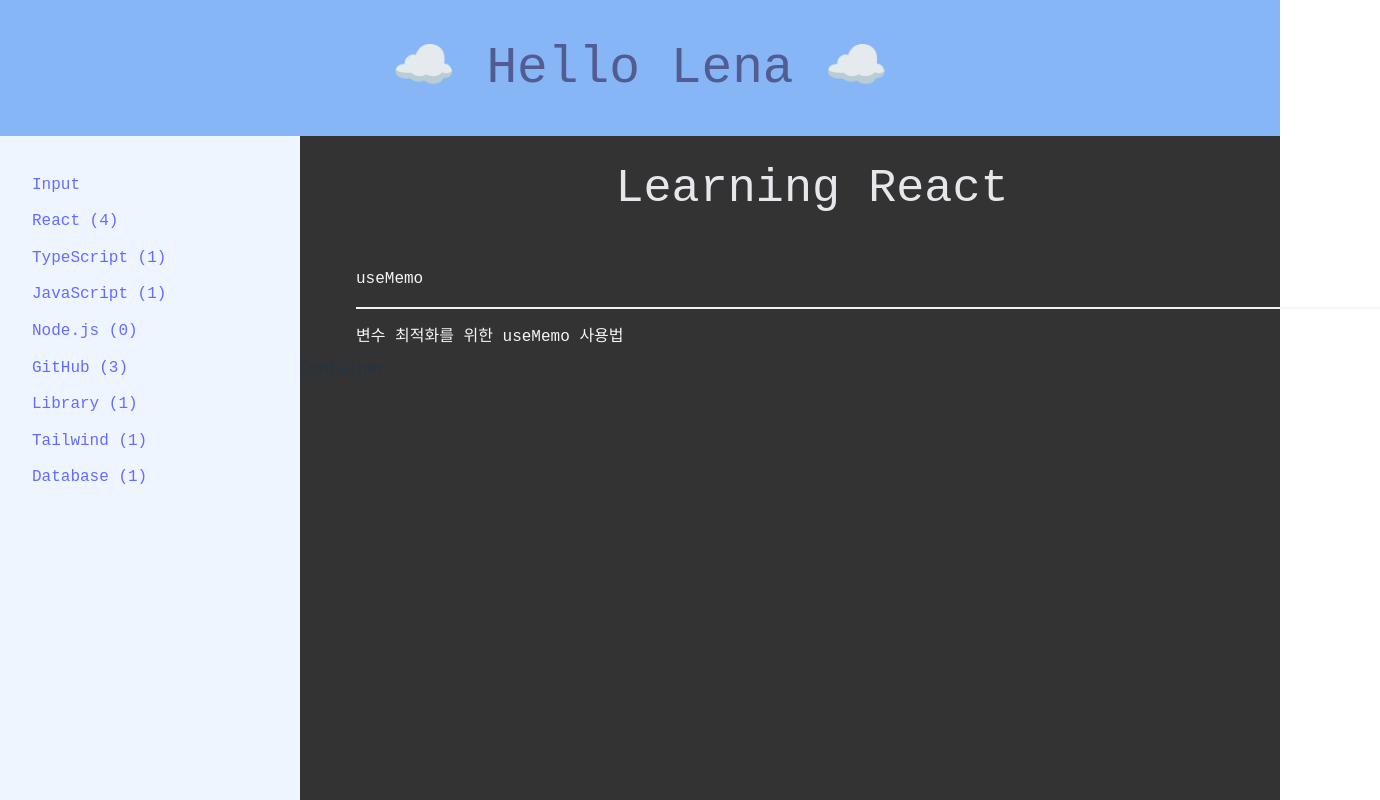
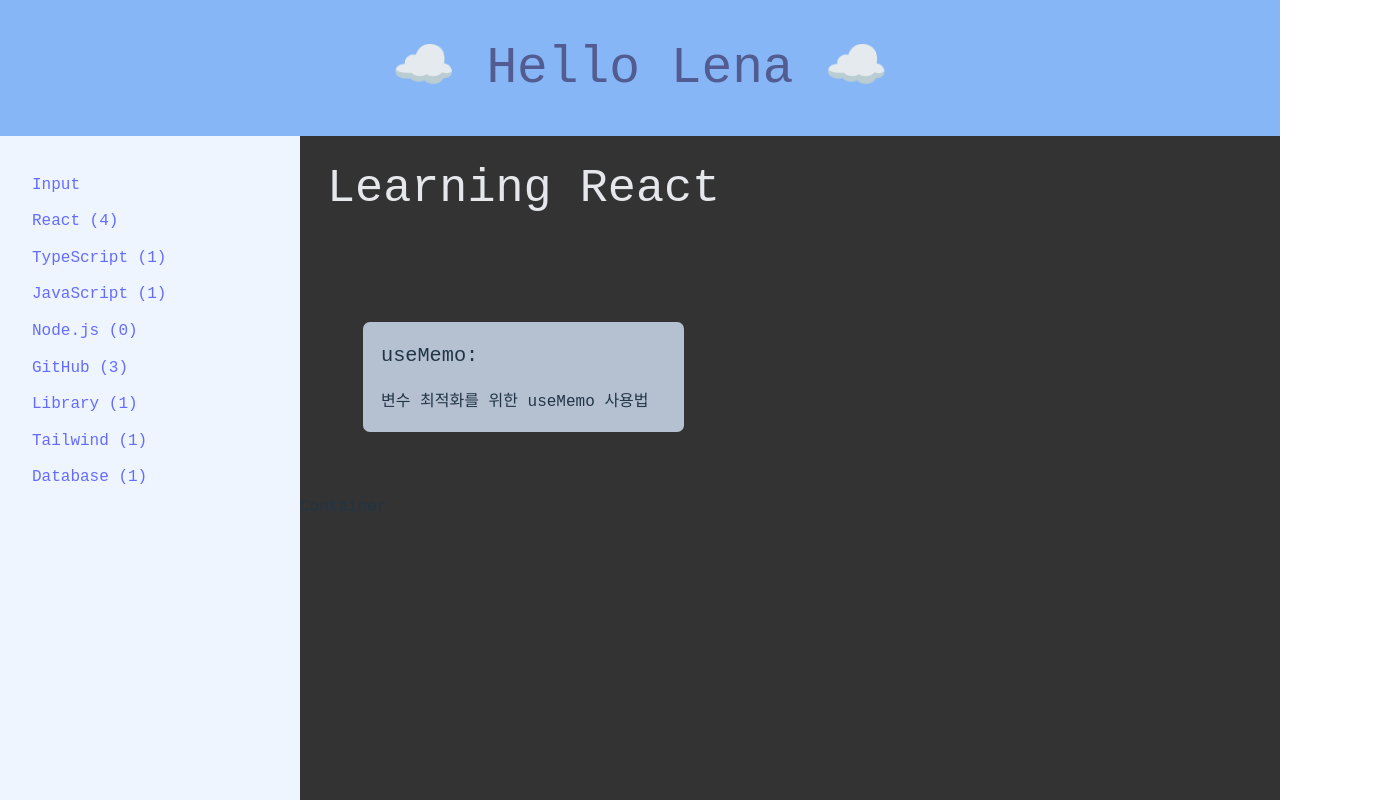
Before and after one commit to lenayoo/lena-archive, a React (Vite) app: page /react in a window 1280 px wide. Shown: the top 800 px of the page, 1380 px wide, since content can reach past the window. Built offline with nearby package versions, Linux system fonts and the light colour scheme.

Commit message:
change form component

```diff
--- a/src/Components/Form.tsx
+++ b/src/Components/Form.tsx
@@ -1,5 +1,3 @@
-import "./Styles.css";
-
 const Form = ({
   containerTitle,
   containerContent
@@ -8,10 +6,10 @@ const Form = ({
   containerContent: string | string[];
 }) => {
   return (
-    <div className="form">
-      <div className="container">
-        <h3 className="container__title">{containerTitle}</h3>
-        <div className="container__content">
+    <div className="w-30">
+      <div className="w-25 m-2 md:m-14 text-gray bg-pale-gray p-4 rounded-md">
+        <h2 className="text-lg">{containerTitle}:</h2>
+        <div className="mt-4 text-gray">
           <ul>
             {Array.isArray(containerContent) ? (
               containerContent.map((content: string, index: number) => (
--- a/tailwind.config.js
+++ b/tailwind.config.js
@@ -6,6 +6,9 @@ export default {
     extend: {
       fontFamily:{
         'sans': ['Poppins', 'sans-serif'],
+      },
+      colors: {
+        "pale-gray": "#B5C0D0"
       }
     },
   },
```
